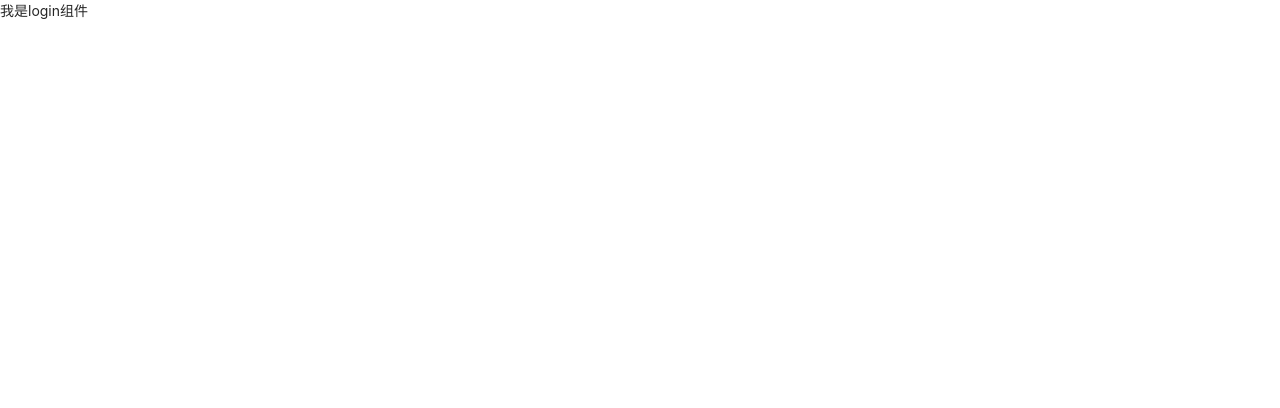
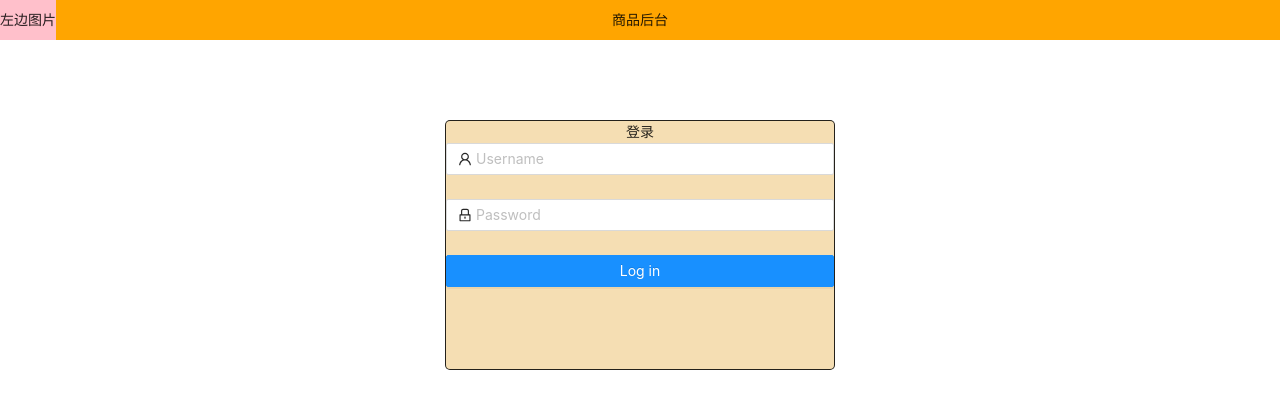
Before and after one commit to objectMaker/react_project, a React (Create React App) app: page /#/ in a window 1280 px wide. Shown: the top 408 px of the page. Built offline with nearby package versions, Linux system fonts and the light colour scheme.

Commit message:
还没有完成验证功能

```diff
--- /dev/null
+++ b/src/components/Form/index.jsx
@@ -0,0 +1,53 @@
+import React,{Component,Fragment} from 'react'
+import { Form, Input, Button, Checkbox } from 'antd';
+import { UserOutlined, LockOutlined } from '@ant-design/icons';
+import './index.less'
+export default class abc extends Component {
+    render() {
+            const onFinish = (values) => {
+                console.log('Received values of form: ', values);
+            }
+            return (<Fragment>
+                <Form
+                    name="normal_login"
+                    className="login-form"
+                    initialValues={{
+                        remember: true,
+                    }}
+                    onFinish={onFinish}
+                >
+                    <Form.Item
+                        name="username"
+                        rules={[
+                            {
+                                required: true,
+                                message: '请输入你的用户名!',
+                            },
+                        ]}
+                    >
+                        <Input prefix={<UserOutlined className="site-form-item-icon" />} placeholder="Username" />
+                    </Form.Item>
+                    <Form.Item
+                        name="password"
+                        rules={[
+                            {
+                                required: true,
+                                message: '请输入你的密码!',
+                            },
+                        ]}
+                    >
+                        <Input
+                            prefix={<LockOutlined className="site-form-item-icon" />}
+                            type="password"
+                            placeholder="Password"
+                        />
+                    </Form.Item>
+                    <Form.Item>
+                        <Button type="primary" htmlType="submit" className="login-form-button">
+                            Log in
+                        </Button>
+                    </Form.Item>
+                </Form>
+            </Fragment>)
+        }
+}
--- /dev/null
+++ b/src/components/Form/index.less
@@ -0,0 +1,3 @@
+.login-form-button{
+  width: 100%;
+}
--- a/src/pages/Login/index.jsx
+++ b/src/pages/Login/index.jsx
@@ -1,8 +1,21 @@
-import {Component} from "react";
+import {Component,Fragment} from "react";
+import Form from '../../components/Form'
+import './index.less'
 export default class Login extends Component{
     render() {
-        return (<div id="gou">
-            我是login组件
-        </div>)
+        return (<Fragment>
+            <div className="header">
+                <div className="header_left">
+                    左边图片
+                </div>
+                <div className="header_title">
+                    商品后台
+                </div>
+            </div>
+            <div className="form">
+                <div className="login">登录</div>
+                <Form/>
+            </div>
+        </Fragment>)
     }
 }
--- /dev/null
+++ b/src/pages/Login/index.less
@@ -0,0 +1,31 @@
+.header{
+    display: flex;
+    height: 40px;
+    background-color: orange;
+    align-items: center;
+    position: relative;
+    .header_left{
+        line-height: 40px;
+        background-color: pink;
+        flex:0 0 auto;
+    }
+    .header_title{
+        position: absolute;
+        left: 50%;
+        top: 50%;
+        transform: translate3d(-50%,-50%,0);
+    }
+}
+.form{
+    .login{
+        text-align: center;
+    }
+    background-color: wheat;
+    margin-top: 80px;
+    margin-left: auto;
+    margin-right: auto;
+    height: 250px;
+    width: 390px;
+    border-radius: 5px;
+    border: 1px solid;
+}
```
